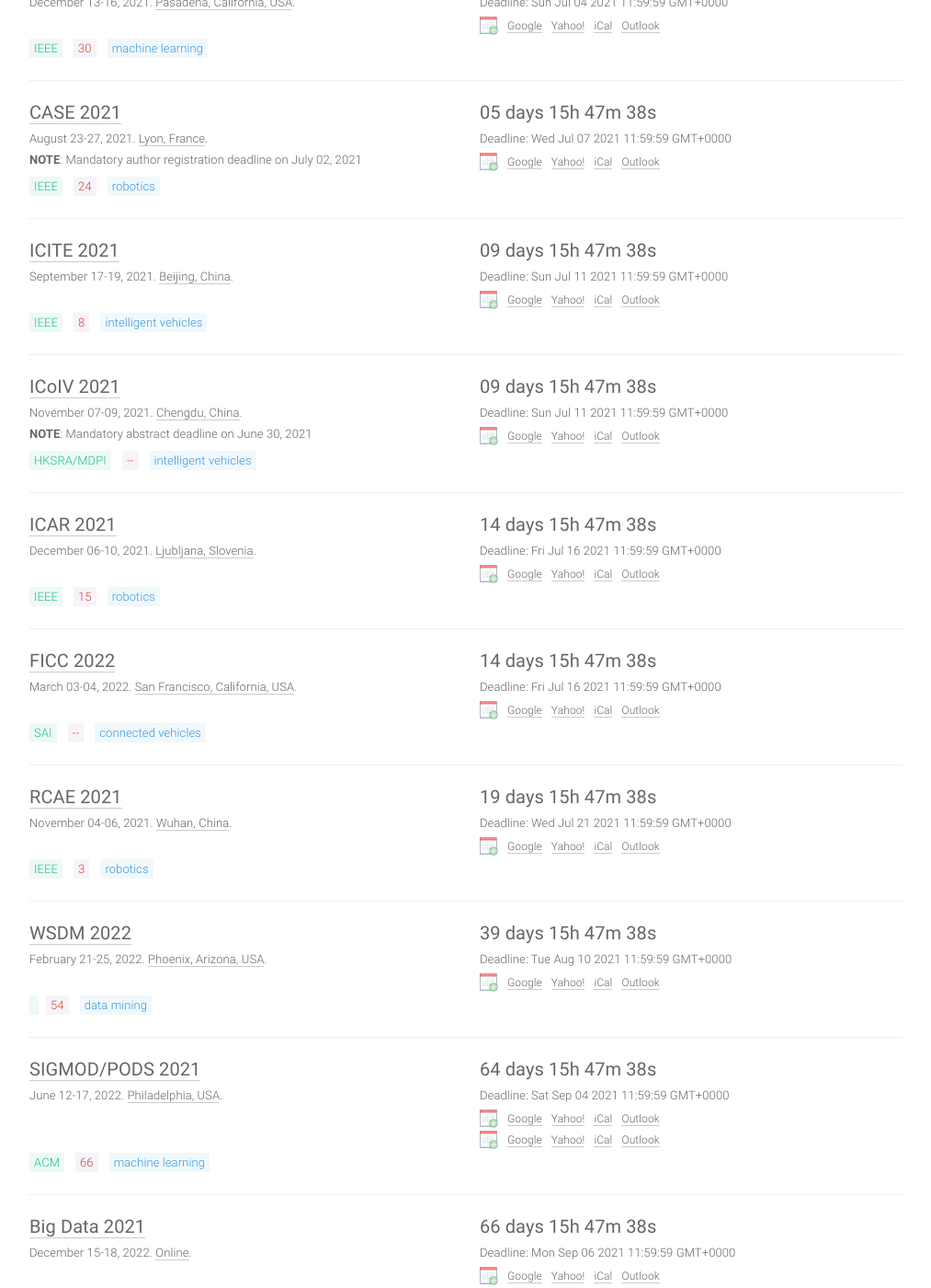
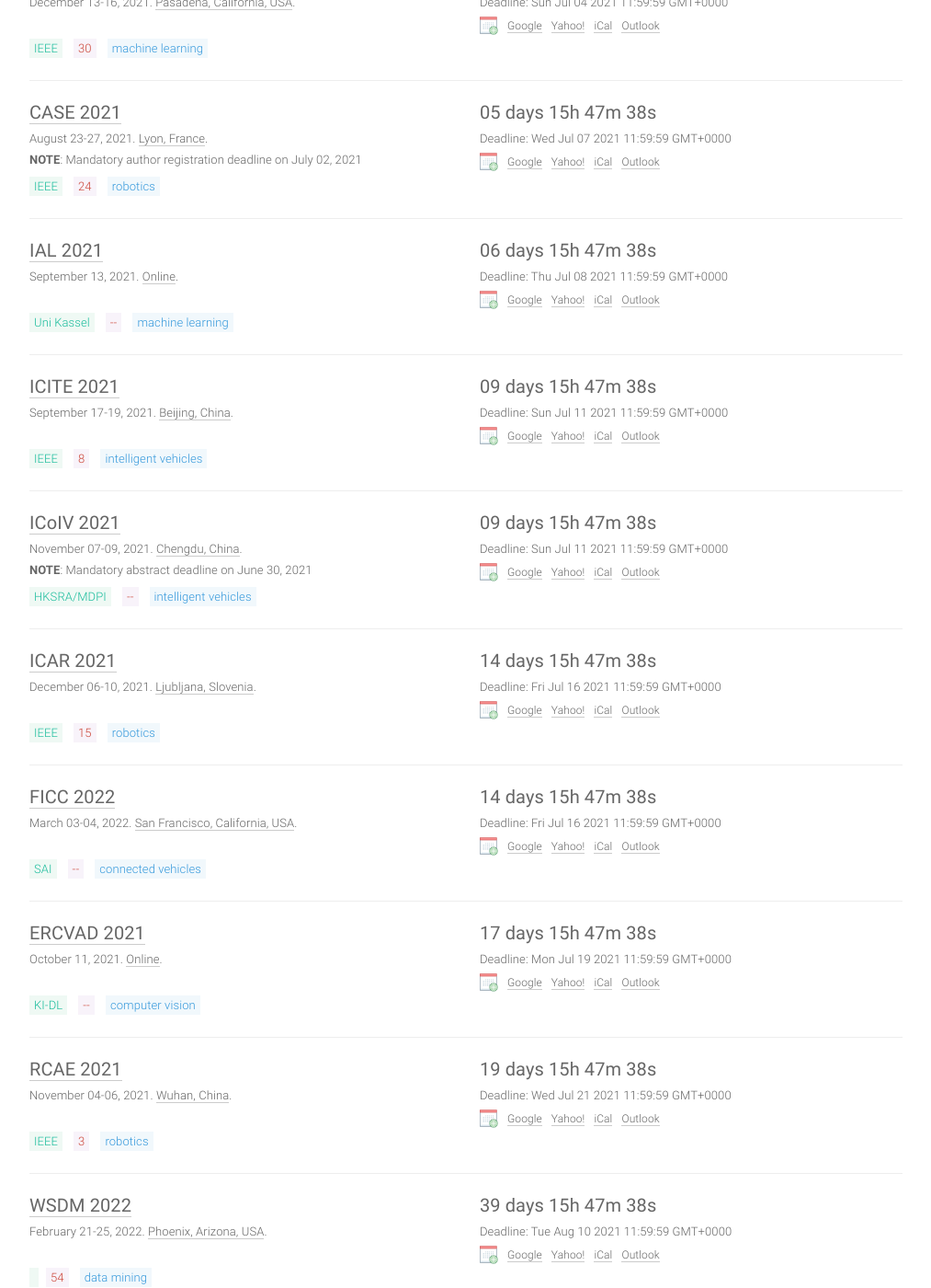
Before and after one commit to paperswithcode/ai-deadlines, a Jekyll site: the page built from index.html, in a window 1280 px wide and 1400 px high, scrolled down 348 px. Shown: the whole window at 92% size, without its empty margins (133-1146 px from the left). Built offline with Jekyll 4.4.1, drawn with Linux system fonts in a browser that asks for light colours; comment, search, counter and statistics services are not loaded; some of the changed text lies outside the part shown.

Commit message:
Update conferences.yml

```diff
--- a/_data/conferences.yml
+++ b/_data/conferences.yml
@@ -1,4 +1,69 @@
 ---
+- title: SII
+  long: International Symposium on System Integration
+  hindex: 13
+  year: 2022
+  id: sii22
+  link: https://www.sice-si.org/conf/SII2022/paper-submission.html
+  deadline: '2021-09-01 23:59:59'
+  timezone: UTC-12
+  date: January 08-12, 2022
+  place: Narvik, Norway
+  sub: AS
+  host: IEEE/SICE
+
+- title: IAL
+  long: International Workshop on Interactive Adaptive Learning
+  hindex: --
+  year: 2021
+  id: ial21
+  link: https://www.activeml.net/ial2021/
+  deadline: '2021-07-07 23:59:59'
+  timezone: UTC-12
+  date: September 13, 2021
+  place: Online
+  sub: ML
+  host: Uni Kassel
+
+- title: ERCVAD
+  long: Workshop on Embedded and Real-World Computer Vision in Autonomous Driving
+  hindex: --
+  year: 2021
+  id: ercvad21
+  link: https://www.ki-deltalearning.de/event/ercvad2021
+  deadline: '2021-07-18 23:59:59'
+  timezone: UTC-12
+  date: October 11, 2021
+  place: Online
+  sub: CV
+  host: KI-DL
+
+- title: ITAVT
+  long: International Workshop on Intelligent Transportation and Autonomous Vehicles Technologies
+  hindex: --
+  year: 2021
+  id: itavt21
+  link: http://icnetlab.org/ITAVT2021/
+  deadline: '2021-01-29 23:59:59'
+  timezone: UTC-12
+  date: May 17-21, 2021
+  place: Bordeaux, France
+  sub: IV
+  host: iCNeT
+
+- title: UVS-OMAN
+  long: International Conference on Unmanned Vehicle Systems
+  hindex: --
+  year: 2022
+  id: uvsoman22
+  link: https://uvsc.om/
+  deadline: '2021-10-15 23:59:59'
+  timezone: UTC-12
+  date: February 02-07, 2022
+  place: Muscat, Oman
+  sub: IV
+  host: IEEE
+
 - title: ICAR
   long: International Conference on Advanced Robotics
   hindex: 15
```
